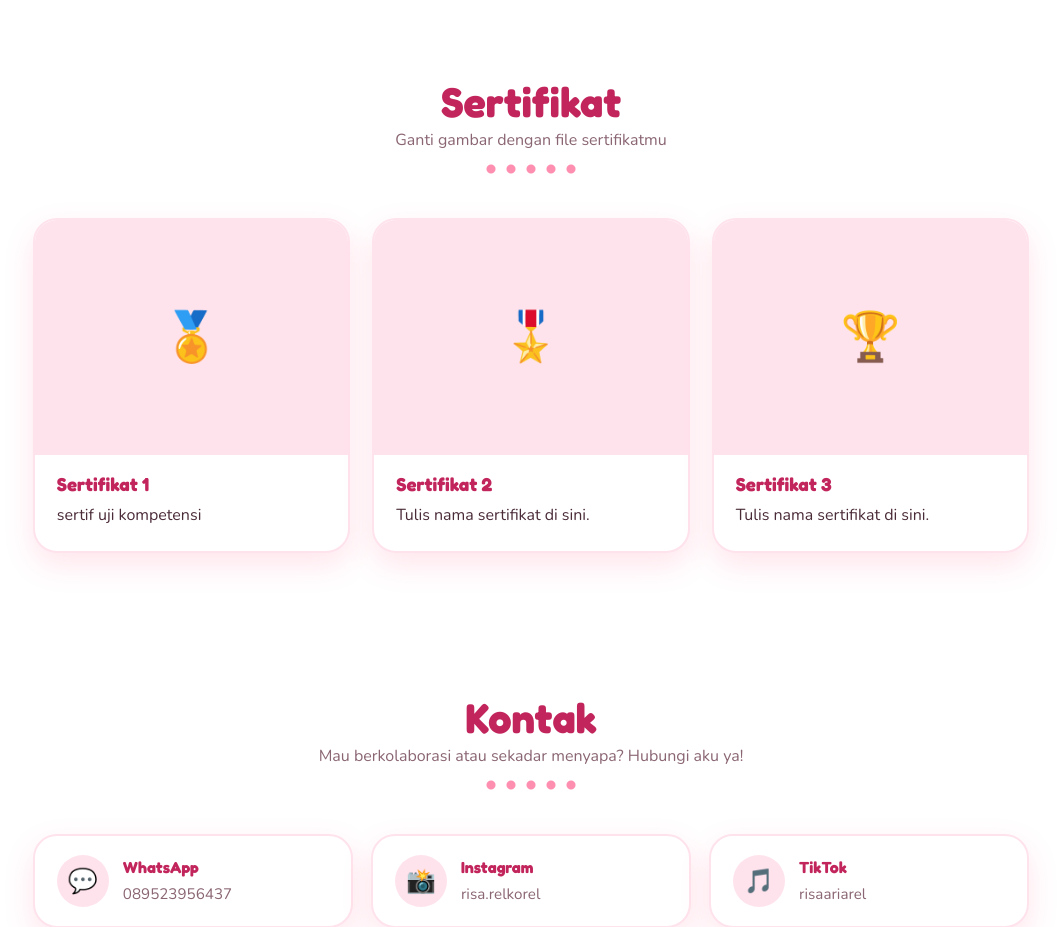
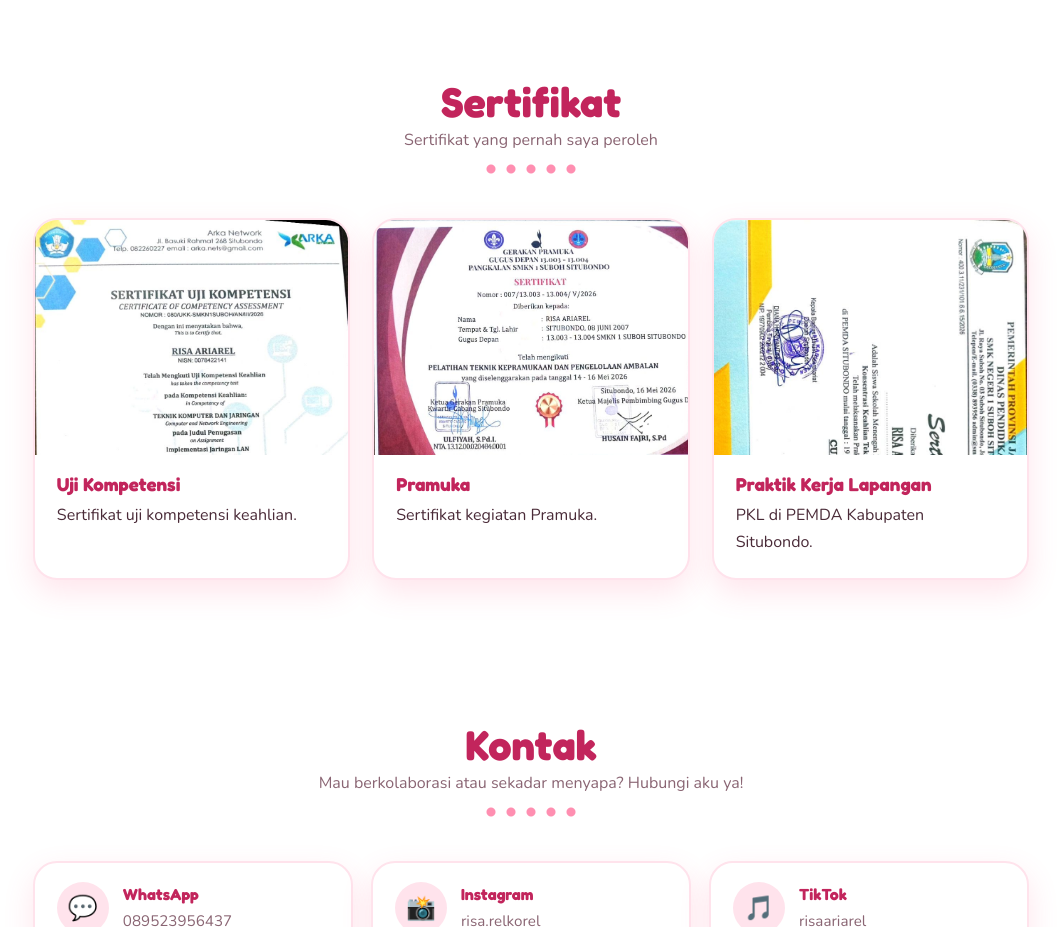
Before and after one commit to RisaAriarel/RisaAriarel.github.io, a plain HTML site: page index.html in a window 1280 px wide. Shown: the part 3540-4467 px from the top of the page, without its empty margins (109-1170 px from the left). Drawn offline with nearby package versions, Linux system fonts and the light colour scheme.

Commit message:
Revise Sertifikat section with updated content
Updated the Sertifikat section with new certificate entries and images.

```diff
--- a/index.html
+++ b/index.html
@@ -239,11 +239,11 @@ footer b{color:var(--rose)}
 
 <!-- SERTIFIKAT -->
 <section id="sertifikat">
-  <div class="title reveal"><h2>Sertifikat</h2><p>Ganti gambar dengan file sertifikatmu</p><span class="squiggle"></span></div>
-  <div class="grid">
-    <div class="card cert reveal"><div class="thumb"><img src="sertif uji kompetensi.jpeg" alt="Sertifikat 1" onerror="this.parentNode.textContent='🏅'"></div><div class="info"><h3>Sertifikat 1</h3><p>sertif uji kompetensi</p></div></div>
-    <div class="card cert reveal"><div class="thumb"><img src="sertifikat2.jpg" alt="Sertifikat 2" onerror="this.parentNode.textContent='🎖️'"></div><div class="info"><h3>Sertifikat 2</h3><p>Tulis nama sertifikat di sini.</p></div></div>
-    <div class="card cert reveal"><div class="thumb"><img src="sertifikat3.jpg" alt="Sertifikat 3" onerror="this.parentNode.textContent='🏆'"></div><div class="info"><h3>Sertifikat 3</h3><p>Tulis nama sertifikat di sini.</p></div></div>
+ <div class="title reveal"><h2>Sertifikat</h2><p>Sertifikat yang pernah saya peroleh</p><span class="squiggle"></span></div>
+<div class="grid">
+  <div class="card cert reveal"><div class="thumb"><img src="img/sertif uji kompetensi.jpeg" alt="Sertifikat Uji Kompetensi" onerror="this.parentNode.textContent='🏅'"></div><div class="info"><h3>Uji Kompetensi</h3><p>Sertifikat uji kompetensi keahlian.</p></div></div>
+  <div class="card cert reveal"><div class="thumb"><img src="img/sertif pramuka.jpeg" alt="Sertifikat Pramuka" onerror="this.parentNode.textContent='🎖️'"></div><div class="info"><h3>Pramuka</h3><p>Sertifikat kegiatan Pramuka.</p></div></div>
+  <div class="card cert reveal"><div class="thumb"><img src="img/sertif pkl.jpeg" alt="Sertifikat PKL" onerror="this.parentNode.textContent='🏆'"></div><div class="info"><h3>Praktik Kerja Lapangan</h3><p>PKL di PEMDA Kabupaten Situbondo.</p></div></div>
   </div>
 </section>
 
```
